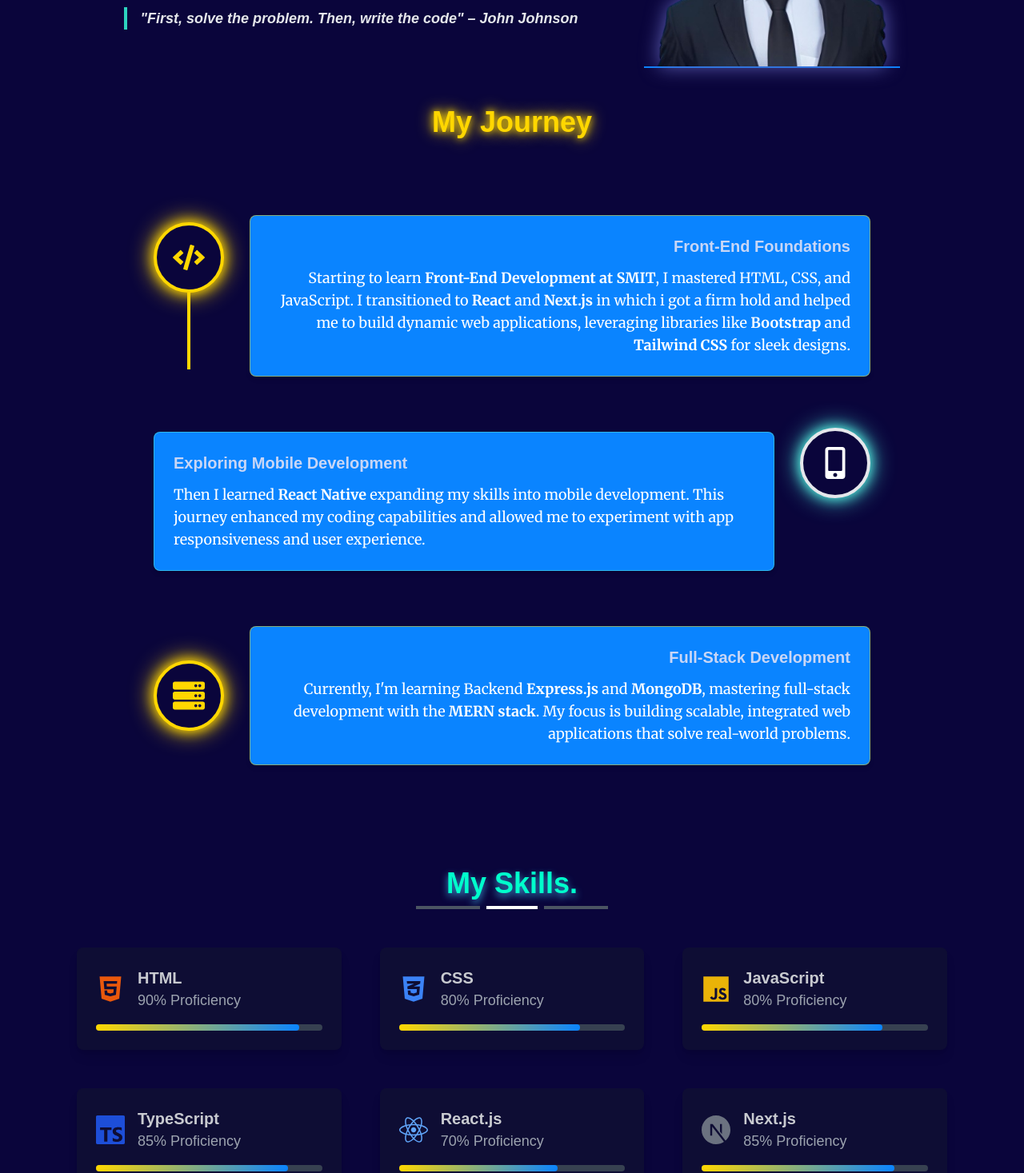
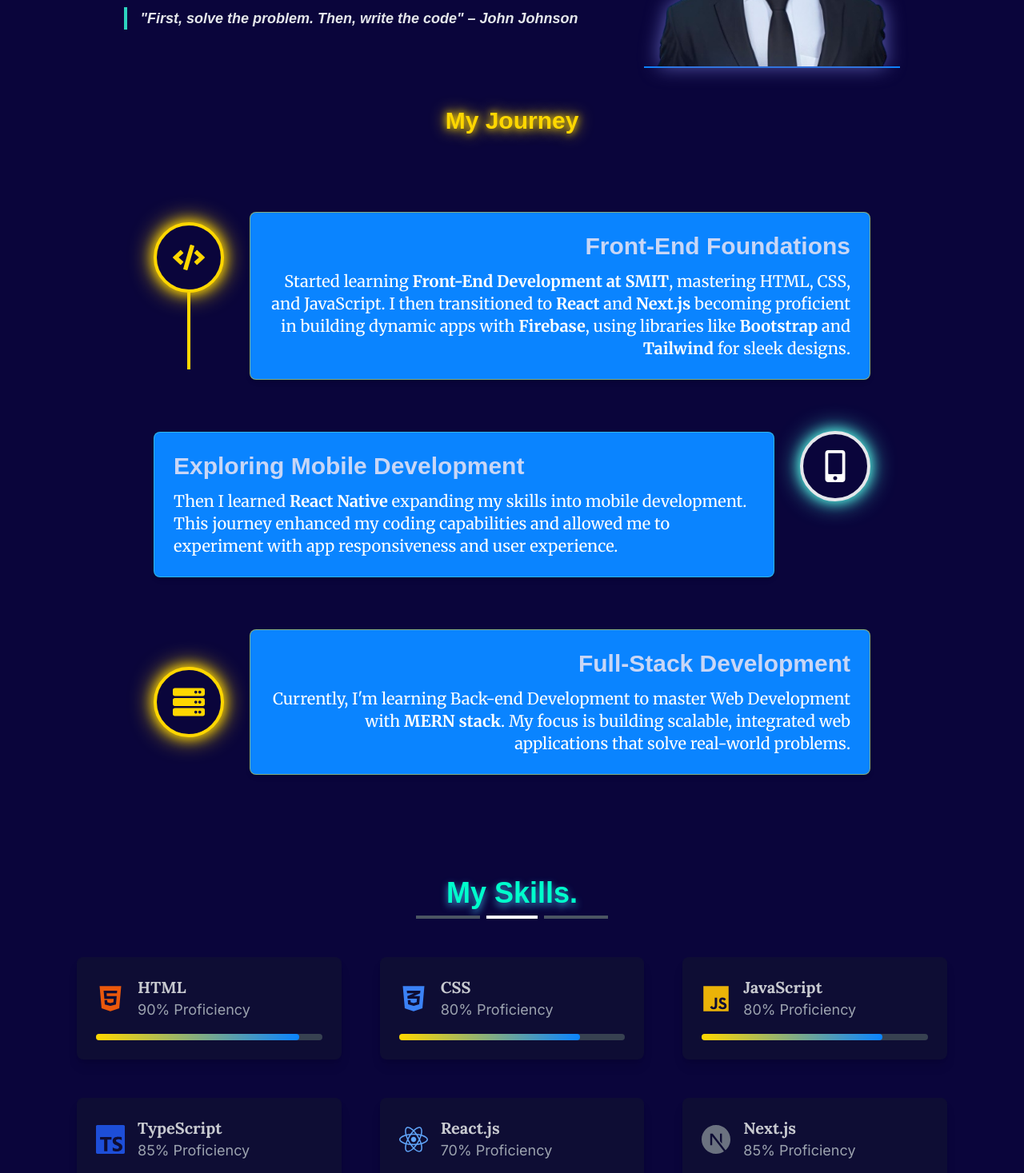
Before and after one commit to ZaidAsif/portfolio, a Next.js app: page / in a window 1280 px wide. Shown: the part 1300-2767 px from the top of the page at 80% size. Built offline with nearby package versions, Linux system fonts and the light colour scheme; what tailwindcss-motion would draw is missing.

Commit message:
added fonts in skills section

```diff
--- a/src/components/about.tsx
+++ b/src/components/about.tsx
@@ -24,7 +24,7 @@
         <section id="about" className="group flex-col mt-10 w-full h-full flex gap-12 px-12 py-10 md:px-24 md:py-16">
             <div className={`flex flex-col justify-around items-center gap-8`}>
             <div className="text-center mb-12">
-                <h2 className="text-2xl font-semibold md:text-4xl lg:text-4xl ${poppins.className} text-[#00ffcc]" style={{textShadow: '0 4px 10px rgb(58, 154, 209)'}}>
+                <h2 className={`text-2xl font-semibold md:text-4xl lg:text-4xl ${poppins.className} text-[#00ffcc]`} style={{textShadow: '0 4px 10px rgb(58, 154, 209)'}}>
                     About me.
                 </h2>
                 <div className="mt-2 flex items-center justify-center gap-2">
@@ -74,7 +74,7 @@
             <div className="absolute inset-0 -z-10 bg-gradient-to-b from-[rgb(111, 99, 223)] via-[rgba(54, 52, 52, 0.9)] to-[rgb(44, 37, 116)]"></div>
 
             <h3
-                className="text-2xl md:text-4xl lg:text-4xl font-bold text-center mb-12 text-accent"
+                className="text-2xl md:text-3xl lg:text-3xl font-bold text-center mb-12 text-accent"
                 style={{ textShadow: "0 0 10px var(--accent), 0 0 20px var(--accent)" }}
             >
                 My Journey
@@ -96,11 +96,11 @@
                     </div>
                     {/* Content */}
                     <div className="bg-primary shadow-md p-6 rounded-lg flex-1 text-center md:text-right border border-[rgba(255,215,0,0.5)]">
-                        <h4 className="text-xl font-semibold text-[#c8d6f6] mb-3">Front-End Foundations</h4>
-                        <p className={`text-md md:text-lg ${merriweather.className}`}>
-                            Starting to learn <strong>Front-End Development at SMIT</strong>, I mastered HTML, CSS, and JavaScript. I transitioned to
-                            <strong> React</strong> and <strong>Next.js</strong> in which i got a firm hold and helped me to build dynamic web applications, leveraging libraries like
-                            <strong> Bootstrap</strong> and <strong>Tailwind CSS</strong> for sleek designs.
+                        <h4 className="text-xl md:text-2xl lg:text-3xl font-semibold text-[#c8d6f6] mb-3">Front-End Foundations</h4>
+                        <p className={`text-md md:text-lg lg:text-xl ${merriweather.className}`}>
+                            Started learning <strong>Front-End Development at SMIT</strong>, mastering HTML, CSS, and JavaScript. I then transitioned to
+                            <strong> React</strong> and <strong>Next.js</strong> becoming proficient in building dynamic apps with <strong>Firebase</strong>, using libraries like
+                            <strong> Bootstrap</strong> and <strong>Tailwind</strong> for sleek designs.
                         </p>
                     </div>
                 </div>
@@ -120,8 +120,8 @@
                     </div>
                     {/* Content */}
                     <div className="bg-primary shadow-md p-6 rounded-lg flex-1 text-center md:text-left border border-[rgba(82,238,223,0.5)]">
-                        <h4 className="text-xl font-semibold text-[#c8d6f6] mb-3">Exploring Mobile Development</h4>
-                        <p className={`text-md md:text-lg ${merriweather.className}`}>
+                        <h4 className="text-xl md:text-2xl lg:text-3xl  font-semibold text-[#c8d6f6] mb-3">Exploring Mobile Development</h4>
+                        <p className={`text-md md:text-lg lg:text-xl ${merriweather.className}`}>
                             Then I learned <strong>React Native</strong> expanding my skills into mobile development. This journey enhanced my
                             coding capabilities and allowed me to experiment with app responsiveness and user experience.
                         </p>
@@ -142,9 +142,9 @@
                     </div>
                     {/* Content */}
                     <div className="bg-primary shadow-md p-6 rounded-lg flex-1 text-center md:text-right border border-[rgba(255,215,0,0.5)]">
-                        <h4 className="text-xl font-semibold text-[#c8d6f6] mb-3">Full-Stack Development</h4>
-                        <p className={`text-md md:text-lg ${merriweather.className}`}>
-                            Currently, I&apos;m learning Backend <strong>Express.js</strong> and <strong>MongoDB</strong>, mastering full-stack development with the
+                        <h4 className="text-xl md:text-2xl lg:text-3xl  font-semibold text-[#c8d6f6] mb-3">Full-Stack Development</h4>
+                        <p className={`text-md md:text-lg lg:text-xl ${merriweather.className}`}>
+                            Currently, I&apos;m learning Back-end Development to master Web Development with
                             <strong> MERN stack</strong>. My focus is building scalable, integrated web applications that solve real-world problems.
                         </p>
                     </div>
--- a/src/components/skills.tsx
+++ b/src/components/skills.tsx
@@ -1,9 +1,19 @@
 'use client';
 
+import { Inter, Lora } from "next/font/google";
 import { FaHtml5, FaCss3Alt, FaJs, FaReact, FaBootstrap, } from "react-icons/fa";
 import { SiNextdotjs, SiTailwindcss, SiFirebase, SiTypescript, SiExpress, SiMongodb  } from "react-icons/si";
 import { TbBrandReactNative } from "react-icons/tb";
 
+const lora = Lora({
+    subsets: ['latin'],
+    weight: ['400', '700'],
+});
+
+const inter = Inter({
+    subsets: ['latin'],
+    weight: ['400', '600', '700'],
+});
 
 export default function SkillsSection() {
     const skills = [
@@ -43,8 +53,8 @@
                         <div className="flex items-center gap-4">
                             {skill.icon}
                             <div className="flex flex-col">
-                                <h3 className="text-lg md:text-xl font-semibold text-[#c8cad0] ">{skill.name}</h3>
-                                <span className="text-sm md:text-lg text-gray-400">{skill.level}% Proficiency</span>
+                                <h3 className={`text-lg md:text-xl font-semibold text-[#c8cad0] ${lora.className}`}>{skill.name}</h3>
+                                <span className={`text-sm md:text-lg text-gray-400 ${inter.className}`}>{skill.level}% Proficiency</span>
                             </div>
                         </div>
 
```
